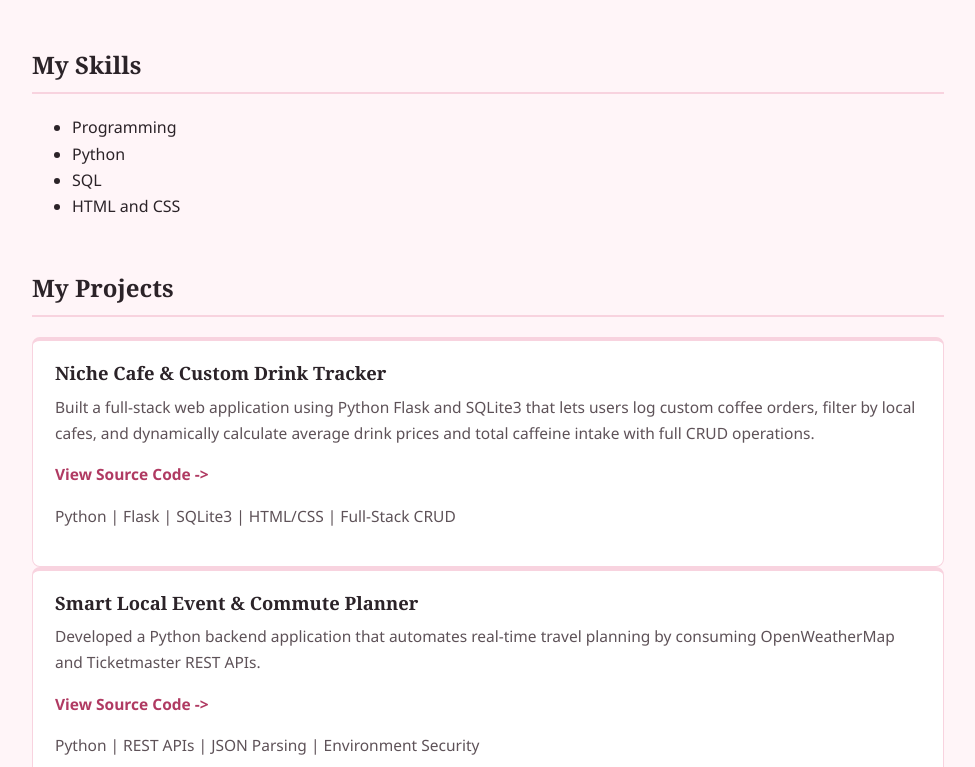
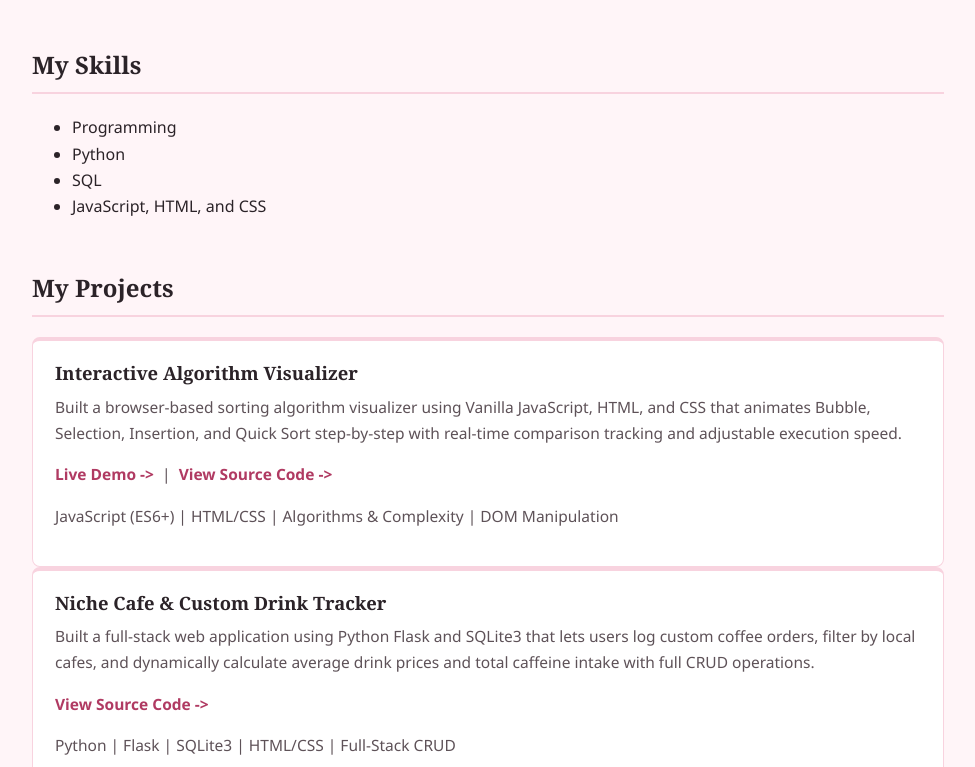
Before and after one commit to turkiaemhimed-spec/my-portfolio, a plain HTML site: page index.html in a window 1280 px wide. Shown: the part 490-1257 px from the top of the page, without its empty margins (152-1127 px from the left). Drawn offline with Linux system fonts and the light colour scheme.

Commit message:
Add files via upload

```diff
--- a/index.html
+++ b/index.html
@@ -26,10 +26,29 @@
         <li>Programming</li>
         <li>Python</li>
         <li>SQL</li>
-        <li>HTML and CSS</li>
+        <li>JavaScript, HTML, and CSS</li>
     </ul>
 
     <h2>My Projects</h2>
+
+    <div class="project-card">
+        <h3>Interactive Algorithm Visualizer</h3>
+        <p>
+            Built a browser-based sorting algorithm visualizer using Vanilla JavaScript, HTML, and CSS that animates Bubble, Selection, Insertion, and Quick Sort step-by-step with real-time comparison tracking and adjustable execution speed.
+        </p>
+        <p>
+            <a href="https://github.io" target="_blank">
+                Live Demo ->
+            </a>
+            &nbsp;|&nbsp;
+            <a href="https://github.com" target="_blank">
+                View Source Code ->
+            </a>
+        </p>
+        <p>
+            JavaScript (ES6+) | HTML/CSS | Algorithms &amp; Complexity | DOM Manipulation
+        </p>
+    </div>
 
     <div class="project-card">
         <h3>Niche Cafe & Custom Drink Tracker</h3>
```
